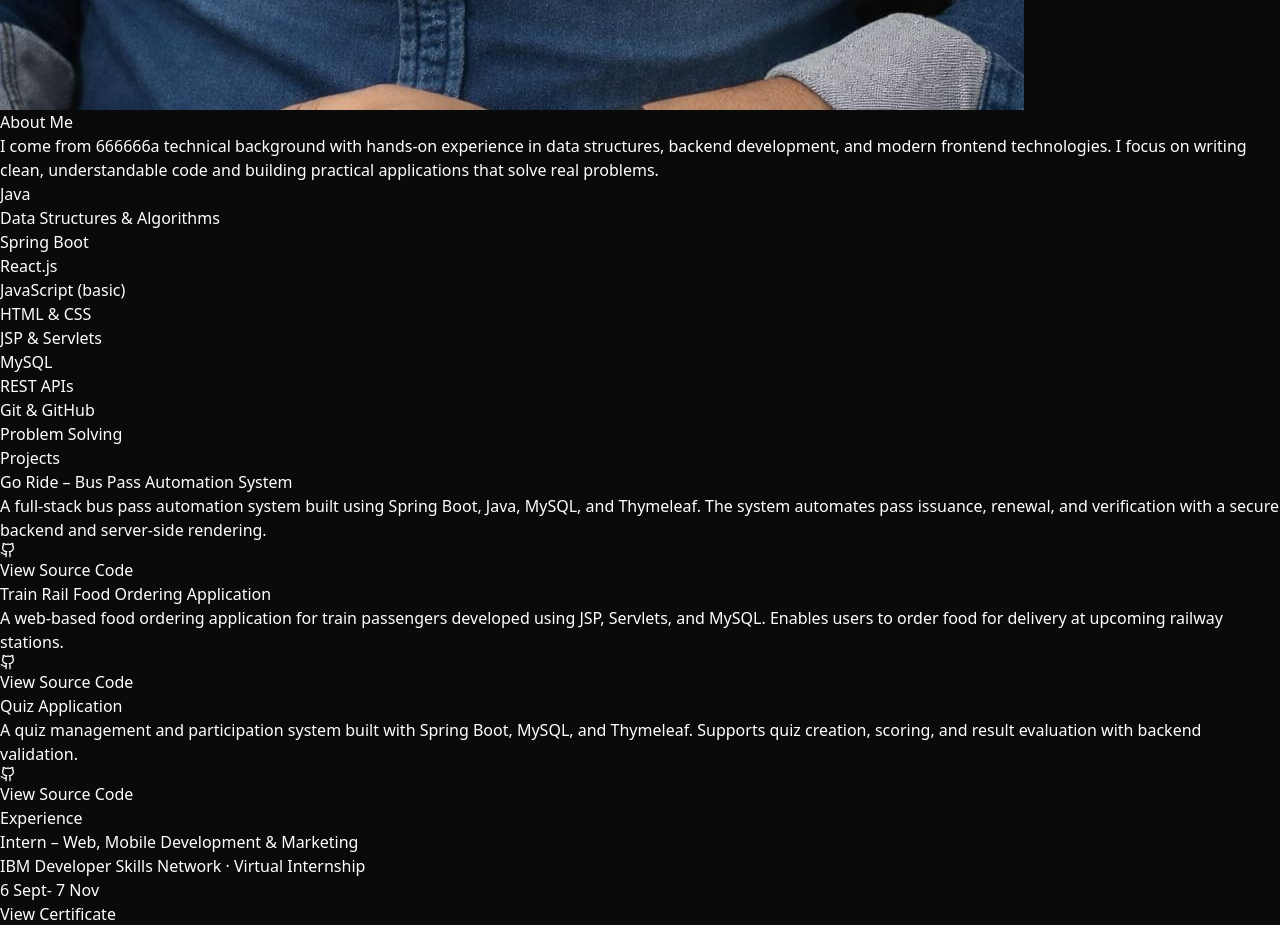
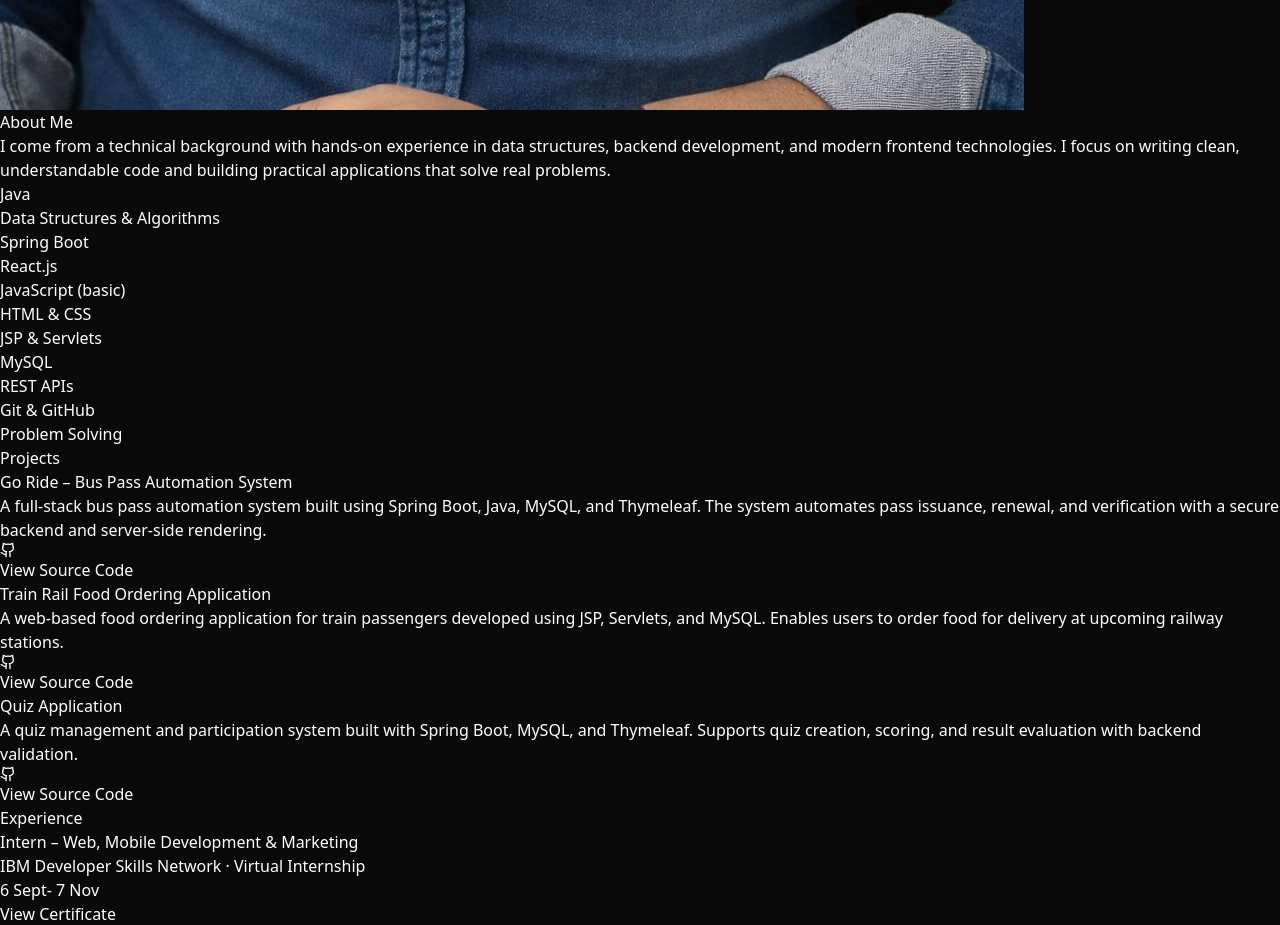
Before and after one commit to akas-coder/Akash_Rauniyar, a React (Vite) app: page / in a window 1280 px wide. Shown: the part 1620-2545 px from the top of the page. Built offline with nearby package versions, Linux system fonts and the light colour scheme; no server answers.

Commit message:
Update About.jsx

```diff
--- a/src/components/sections/About.jsx
+++ b/src/components/sections/About.jsx
@@ -19,7 +19,7 @@ export default function About() {
 
         {/* Description */}
         <p className="text-neutral-600 dark:text-neutral-400 max-w-3xl">
-          I come from 666666a technical background with hands-on experience in data
+          I come from a technical background with hands-on experience in data
           structures, backend development, and modern frontend technologies. I
           focus on writing clean, understandable code and building practical
           applications that solve real problems.
```
